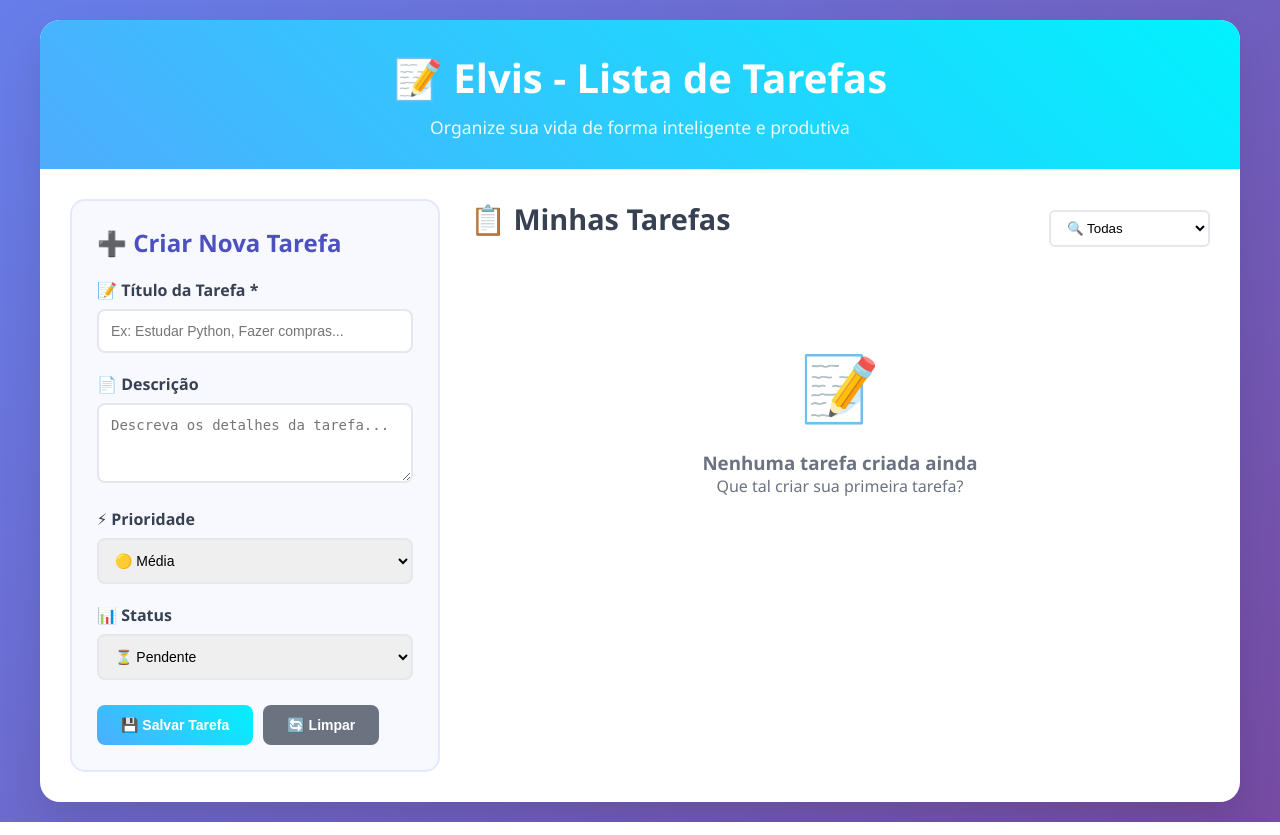
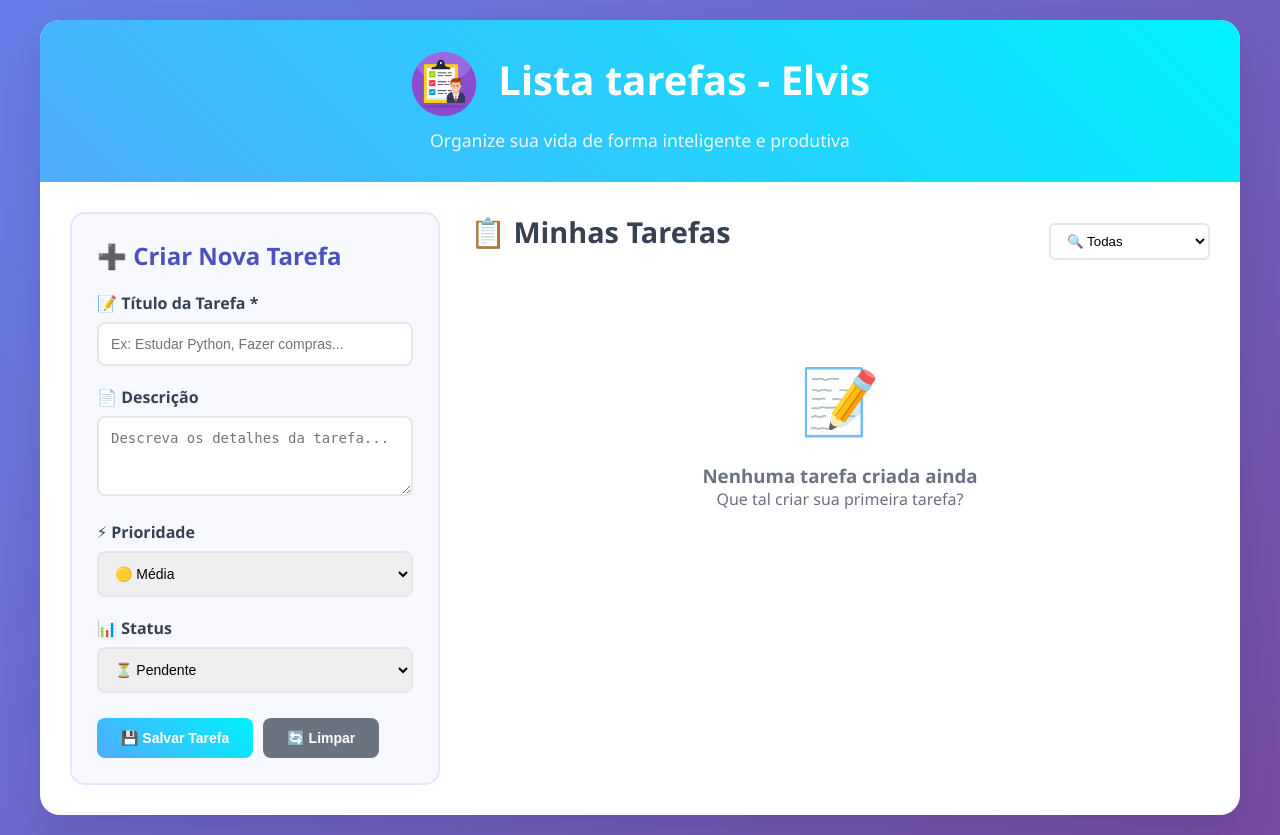
Before and after one commit to domelvis/lista-de-tarefas-python_flask, a Flask app: page / in a window 1280 px wide. Run offline with Flask 3, Linux system fonts and the light colour scheme; some libraries are stand-ins or nearby versions.

Commit message:
Segundo commit icons e fivecons

```diff
--- a/backend/templates/index.html
+++ b/backend/templates/index.html
@@ -3,15 +3,21 @@
 <head>
     <meta charset="UTF-8">
     <meta name="viewport" content="width=device-width, initial-scale=1.0">
-    <title>📝 Elvis - Lista de Tarefas</title>
+    <title>Lista de Tarefas</title>
     <link rel="stylesheet" href="{{ url_for('static', filename='style.css') }}">
+    <link rel="icon" href="{{ url_for('static', filename='icon.png') }}" type="image/png">
 </head>
 <body>
     <div class="container">
-        <header>
-            <h1>📝 Elvis - Lista de Tarefas</h1>
-            <p>Organize sua vida de forma inteligente e produtiva</p>
-        </header>
+   <header>
+    <h1>
+        <img src="{{ url_for('static', filename='icone2.png') }}"
+             alt="Ícone"
+             style="width:68px; height:68px; vertical-align:middle; margin-right:10px;">
+         Lista tarefas - Elvis
+    </h1>
+    <p>Organize sua vida de forma inteligente e produtiva</p>
+</header>
 
         <!-- MENSAGENS FLASK -->
         {% with messages = get_flashed_messages(with_categories=true) %}
```
Also changed, not shown: backend/static/icon.png (added), backend/static/icon1.png (added), backend/static/icone2.png (added), backend/static/js.js (line endings or trailing spaces).
